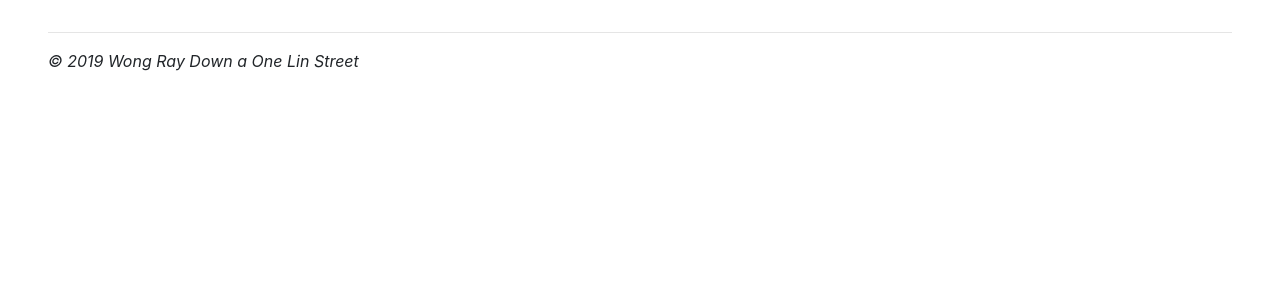
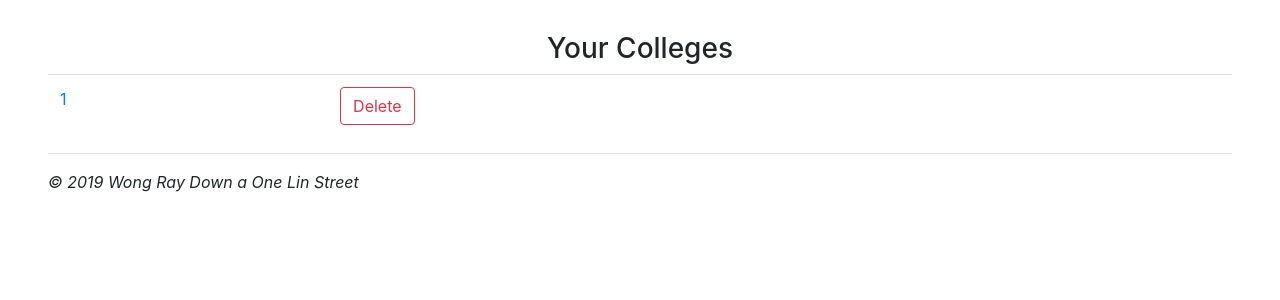
Before and after one commit to wu-rymd/actavius, a Flask app: template templates/profile.html in a window 1280 px wide. Shown: the part 56-356 px from the top of the page. Run offline with Flask 2, Linux system fonts and the light colour scheme; the template is opened without the code that fills it: most values are stand-ins (such as "Sample title", 1, 10 or a date in 2020); some libraries are stand-ins or nearby versions.

Commit message:
added profile

```diff
--- a/__init__.py
+++ b/__init__.py
@@ -139,12 +139,30 @@ def search():
         return redirect(url_for('login'))
     return render_template('search.html', loggedIn=True, username=session['username'], name=session['name'])
 
-@app.route("/profile")
+@app.route("/profile", methods=['GET','POST'])
 def profile():
     if 'username' not in session:
         flash("You must be logged in to view that page!", "danger")
         return redirect(url_for('login'))
-    return render_template("profile.html", loggedIn=True, username=session['username'], name=session['name'])
+    elif request.method == 'GET':
+        student_id = database.get_id_from_username(session['username'])
+        data = colleges.get_student_colleges(student_id)
+        college_names = []
+        for college in data:
+            college_names.append((college[1], colleges.get_id_from_college_name(college[1])))
+        print(college_names)
+        return render_template("profile.html", loggedIn=True, username=session['username'], name=session['name'], all_colleges=college_names)
+    else: # POST method
+        delete_form = request.form.get('delete')
+        college_id = delete_form[delete_form.find(" ")+1:]
+        college_name = colleges.get_college_from_id(college_id)
+        student_id = database.get_id_from_username(session['username'])
+        if colleges.remove_colleges(college_name, student_id):
+            flash("This college has been removed from your list!", "success")
+            return redirect(url_for('profile'))
+        else:
+            flash("You cannot remove the same college twice!", "danger")
+            return redirect(url_for('profile'))
 
 @app.route("/fin_aid")
 def fin_aid():
--- a/doc/devlog.txt
+++ b/doc/devlog.txt
@@ -163,3 +163,9 @@ rayO -- 2019-05-20 13:15
 + Donut chart is colored green and grey to make data easier to read
 + Also added scaling to the donut charts
 ==============================================================
+
+tinaW -- 2019-05-20 17:32
+--------------------------------------------------------------
++ Added front end of user profile page to show student's colleges
++ Hooked up removing colleges on front-end profile page with database
+==============================================================
--- a/templates/profile.html
+++ b/templates/profile.html
@@ -4,5 +4,42 @@ Profile
 {% endblock %}
 
 {% block content %}
+<h3 class="text-center">Your Colleges</h3>
+<table class = "table">
+    {% for college in all_colleges %}
+    <tr>
+        <td><a href="/college/{{ college[1] }}">{{ college[0] }}</a></td>
+        <td><button class="btn btn-outline-danger" data-toggle="modal" data-target="#modal-{{college[1]}}">Delete</button></td>
+    </tr>
+    {% endfor %}
+</table>
+
+{% for college in all_colleges %}
+<div class="modal fade" id="modal-{{college[1]}}" role="dialog" aria-hidden="true">
+  <div class="modal-dialog" role="document">
+    <div class="modal-content">
+      <div class="modal-header">
+        <h5 class="modal-title"><em>Are you absolutely sure?</em></h5>
+        <button type="button" class="close" data-dismiss="modal" aria-label="Close">
+          <span aria-hidden="true">&times;</span>
+        </button>
+      </div>
+      <div class="modal-body">
+        <p>
+          You are about to remove <strong>{{ college[0] }}</strong> from your list.<br>
+          <b>This action is irreversible.</b>
+        </p>
+      </div>
+      <div class="modal-footer">
+        <form action="#" method="POST">
+          <input class="btn btn-danger" type="submit" name="delete" value="Remove {{ college [1]}}">
+          <button type="button" class="btn btn-secondary" data-dismiss="modal">Cancel</button>
+        </form>
+      </div>
+    </div>
+  </div>
+</div>
+
+{% endfor %}
 
 {% endblock %}
```
